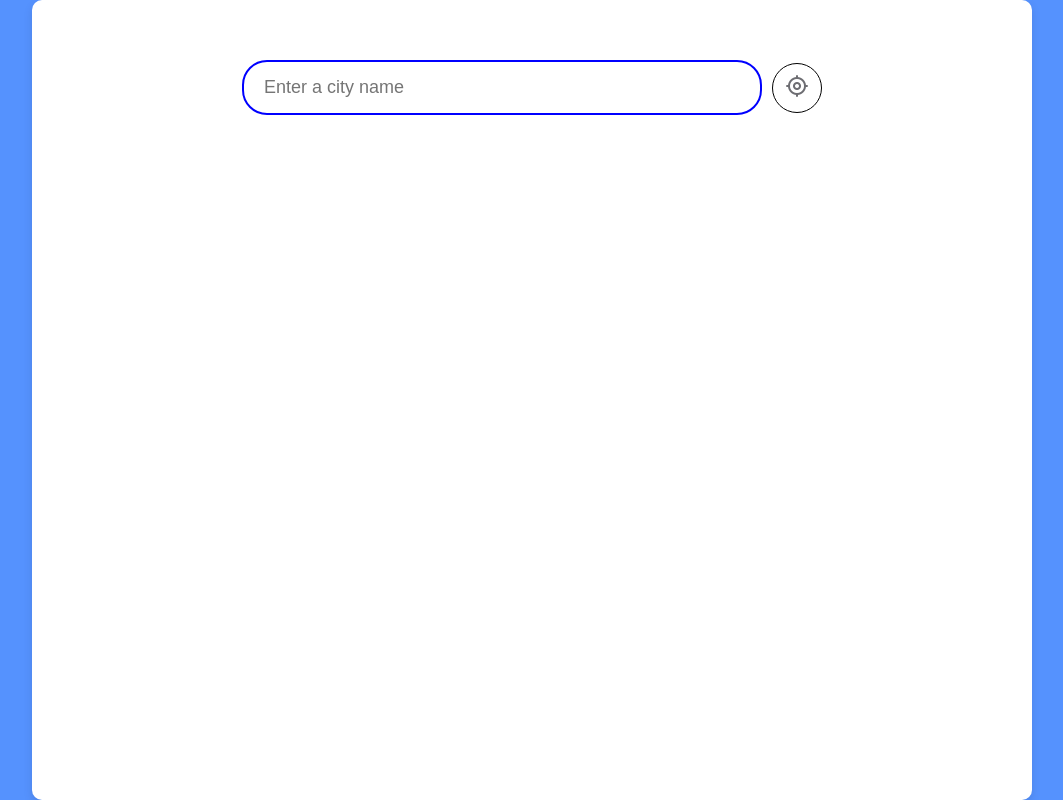
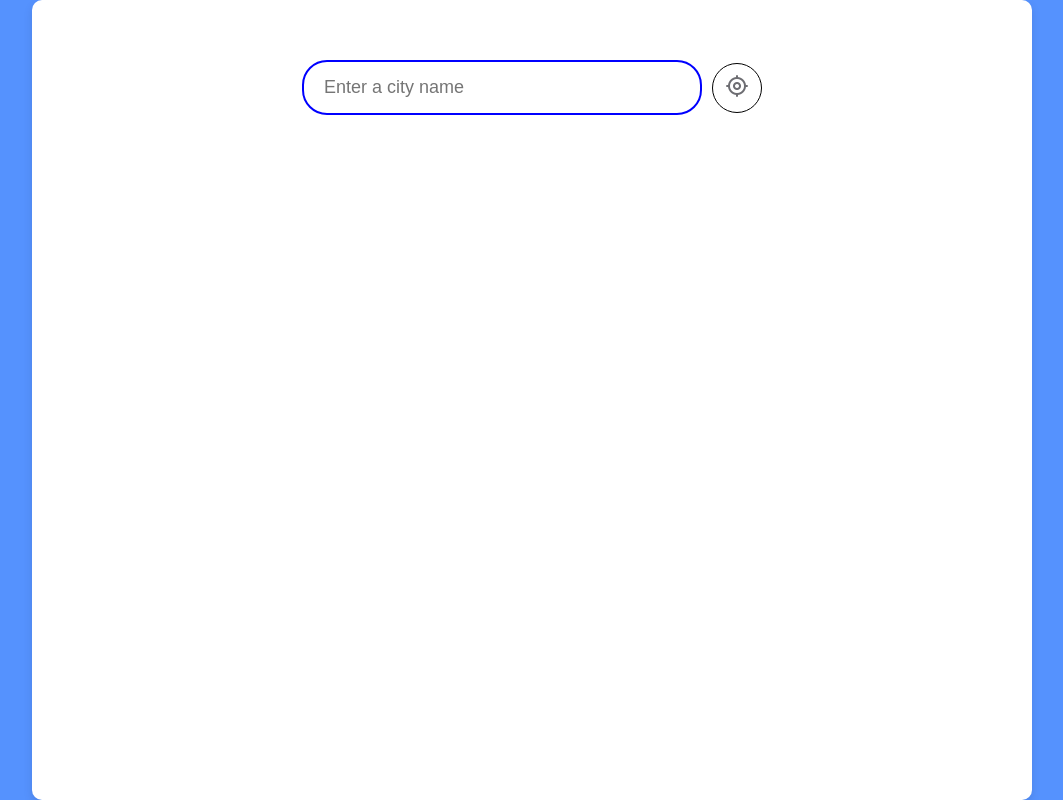
Before and after one commit to JeffBoat-19/Your-Weather, a React (Vite) app: page / in a window 1280 px wide. Shown: the whole page, without its empty margins (108-1171 px from the left). Built offline with nearby package versions, Linux system fonts and the light colour scheme.

Commit message:
Added a hover effect on input field to enhance user experience

```diff
--- a/src/index.css
+++ b/src/index.css
@@ -28,13 +28,12 @@ body {
 /* Search Form */
 .search-form {
   display: flex;
-  justify-content: center;
+  justify-content: center; /* center the form horizontally */
   align-items: center;
-  gap: 10px;
+  gap: 10px; /* space between input and button */
   margin: 40px auto;
   width: 100%;
   max-width: 600px;
-  padding: 0 10px; /* extra padding for small screens */
 }
 
 .search-form input {
@@ -44,12 +43,14 @@ body {
   border: 2px solid blue;
   font-size: 18px;
   outline: none;
-  width: 100%;
+  transition: transform 0.3s ease, box-shadow 0.3s ease;
+  max-width: 400px;
 }
 
+.search-form input:hover,
 .search-form input:focus {
-  box-shadow: 0 4px 8px rgba(0, 0, 0, 0.2);
-  transition: box-shadow 0.3s;
+  transform: scale(1.05); /* slightly bigger */
+  box-shadow: 0 6px 14px rgba(0, 0, 0, 0.3);
 }
 
 .location-button {
@@ -61,6 +62,7 @@ body {
   border: 1px solid black;
   border-radius: 50%;
   transition: background-color 0.3s, color 0.3s, border 0.3s;
+  flex-shrink: 0; /* prevent shrinking when input scales */
 }
 
 .location-button:hover {
```
